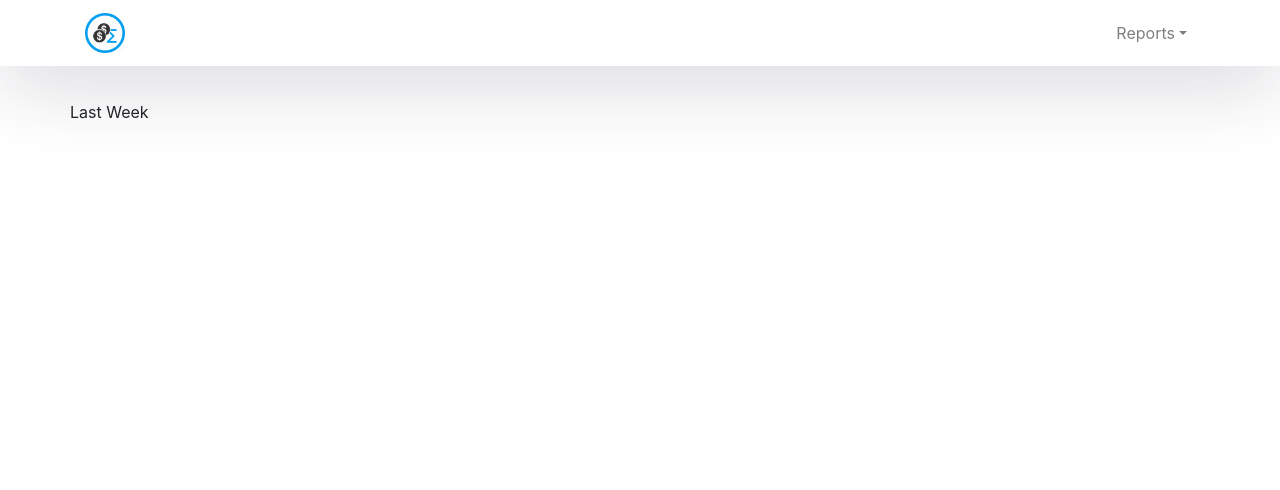
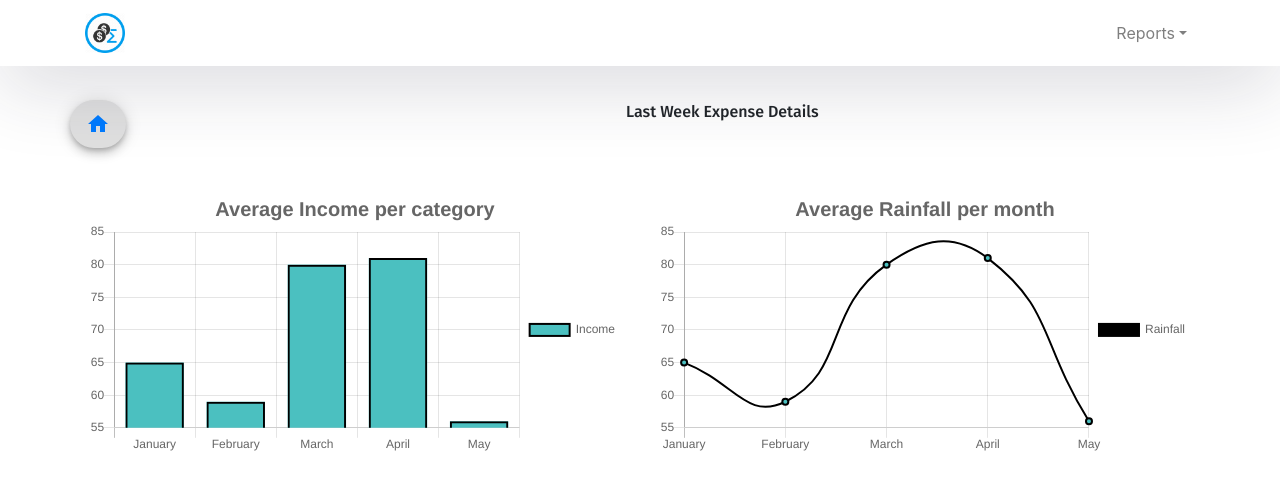
Before and after one commit to ginigangadharan/Spend-Wise, a React (Create React App) app in the folder spendwise-client/: page /lastweek in a window 1280 px wide. Shown: the top 490 px of the page. Built offline with nearby package versions, Linux system fonts and the light colour scheme.

Commit message:
added home button and chart js package template for reports components

```diff
--- a/spendwise-client/package.json
+++ b/spendwise-client/package.json
@@ -13,11 +13,13 @@
     "axios": "^0.19.2",
     "bootstrap": "^4.5.0",
     "butter-toast": "^3.3.5",
+    "chart.js": "^2.9.3",
     "date-fns": "^2.14.0",
     "font-awesome": "^4.7.0",
     "moment": "^2.26.0",
     "react": "^16.13.1",
     "react-bootstrap": "^1.0.1",
+    "react-chartjs-2": "^2.9.0",
     "react-dom": "^16.13.1",
     "react-router-dom": "^5.1.2",
     "react-scripts": "3.4.1"
--- a/spendwise-client/src/App.css
+++ b/spendwise-client/src/App.css
@@ -36,3 +36,22 @@
     transform: rotate(360deg);
   }
 }
+
+
+/* Charts Component */
+.graphContainer {
+  width: 50vw;
+  height: 50vh;
+  background: white;
+  padding: 30px 20px 10px 20px;
+  border-radius: 10px;
+  -webkit-box-shadow: 0px 10px 0px -5px rgba(0,0,0,0.3);
+  -moz-box-shadow: 0px 10px 0px -5px rgba(0,0,0,0.3);
+  box-shadow: 0px 10px 0px -5px rgba(0,0,0,0.3);
+}
+
+@media only screen and (max-width: 600px) {
+  .graphContainer {
+      width: 80vw;
+  }
+}
--- a/spendwise-client/src/components/pager/pager.js
+++ b/spendwise-client/src/components/pager/pager.js
@@ -2,6 +2,9 @@ import React, { Fragment, Component } from "react";
 
 export default class Pager extends Component {
 
+    constructor(props) {
+        super(props);
+    }
 
     togglePrevious = (e) => {
         e.preventDefault();
--- a/spendwise-client/src/components/reports/customReport.js
+++ b/spendwise-client/src/components/reports/customReport.js
@@ -1,12 +1,47 @@
 import React, { Component } from 'react';
+import { Line } from 'react-chartjs-2';
+import Fab from '@material-ui/core/Fab';
+import HomeSharp from '@material-ui/icons/HomeSharp';
+import { Link } from "react-router-dom";
 
 class customReport extends Component {
+    state = {
+        labels: ['January', 'February', 'March',
+            'April', 'May'],
+        datasets: [
+            {
+                label: 'Rainfall',
+                fill: false,
+                lineTension: 0.5,
+                backgroundColor: 'rgba(75,192,192,1)',
+                borderColor: 'rgba(0,0,0,1)',
+                borderWidth: 2,
+                data: [65, 59, 80, 81, 56]
+            }
+        ]
+    }
     render() {
         return (
             <div className="container" style={{ paddingTop: "100px" }}>
                 <div className="row">
-                    Custom Report
+                    <Fab variant="extended">
+                        <Link to={"/"}><HomeSharp /></Link>
+                    </Fab>
                 </div>
+                <Line
+                    data={this.state}
+                    options={{
+                        title: {
+                            display: true,
+                            text: 'Average Rainfall per month',
+                            fontSize: 20
+                        },
+                        legend: {
+                            display: true,
+                            position: 'right'
+                        }
+                    }}
+                />
             </div>
         );
     }
--- a/spendwise-client/src/components/reports/lastWeek.js
+++ b/spendwise-client/src/components/reports/lastWeek.js
@@ -1,11 +1,82 @@
 import React, { Component } from 'react';
+import { Bar, Line } from 'react-chartjs-2';
+import Fab from '@material-ui/core/Fab';
+import HomeSharp from '@material-ui/icons/HomeSharp';
+import { Link } from "react-router-dom";
 
 class lastWeek extends Component {
+    state = {
+        barData: {
+            labels: ['January', 'February', 'March',
+                'April', 'May'],
+            datasets: [
+                {
+                    label: 'Income',
+                    backgroundColor: 'rgba(75,192,192,1)',
+                    borderColor: 'rgba(0,0,0,1)',
+                    borderWidth: 2,
+                    data: [65, 59, 80, 81, 56]
+                }
+            ]
+        },
+        lineData: {
+            labels: ['January', 'February', 'March',
+                'April', 'May'],
+            datasets: [
+                {
+                    label: 'Rainfall',
+                    fill: false,
+                    lineTension: 0.5,
+                    backgroundColor: 'rgba(75,192,192,1)',
+                    borderColor: 'rgba(0,0,0,1)',
+                    borderWidth: 2,
+                    data: [65, 59, 80, 81, 56]
+                }
+            ]
+        }
+    }
     render() {
         return (
             <div className="container" style={{ paddingTop: "100px" }}>
                 <div className="row">
-                    Last Week
+                    <Fab variant="extended">
+                        <Link to={"/"}><HomeSharp /></Link>
+                    </Fab>
+                    <span style={{ paddingLeft: "500px" }}>Last Week Expense Details</span>
+                </div>
+                <div className="row" style={{ paddingTop: "40px" }}>
+                    <div className="col-sm-6">
+                        <Bar
+                            data={this.state.barData}
+                            options={{
+                                title: {
+                                    display: true,
+                                    text: 'Average Income per category',
+                                    fontSize: 20
+                                },
+                                legend: {
+                                    display: true,
+                                    position: 'right'
+                                }
+                            }}
+                        />
+                    </div>
+                    <div className="col-sm-6">
+                        <Line
+                            data={this.state.lineData}
+                            options={{
+                                title: {
+                                    display: true,
+                                    text: 'Average Rainfall per month',
+                                    fontSize: 20
+                                },
+                                legend: {
+                                    display: true,
+                                    position: 'right'
+                                }
+                            }}
+                        />
+                    </div>
                 </div>
             </div>
         );
--- a/spendwise-client/src/components/reports/previousMonth.js
+++ b/spendwise-client/src/components/reports/previousMonth.js
@@ -1,12 +1,71 @@
 import React, { Component } from 'react';
+import Fab from '@material-ui/core/Fab';
+import HomeSharp from '@material-ui/icons/HomeSharp';
+import { Link } from "react-router-dom";
+import { Pie, Doughnut } from 'react-chartjs-2';
 
 class previousMonth extends Component {
+    state = {
+        labels: ['January', 'February', 'March',
+            'April', 'May'],
+        datasets: [
+            {
+                label: 'Rainfall',
+                backgroundColor: [
+                    '#B21F00',
+                    '#C9DE00',
+                    '#2FDE00',
+                    '#00A6B4',
+                    '#6800B4'
+                ],
+                hoverBackgroundColor: [
+                    '#501800',
+                    '#4B5000',
+                    '#175000',
+                    '#003350',
+                    '#35014F'
+                ],
+                data: [65, 59, 80, 81, 56]
+            }
+        ]
+    }
     render() {
         return (
             <div className="container" style={{ paddingTop: "100px" }}>
                 <div className="row">
-                    Last Month
+                    <Fab variant="extended">
+                        <Link to={"/"}><HomeSharp /></Link>
+                    </Fab>
                 </div>
+                <Pie
+                    data={this.state}
+                    options={{
+                        title: {
+                            display: true,
+                            text: 'Average Rainfall per month',
+                            fontSize: 20
+                        },
+                        legend: {
+                            display: true,
+                            position: 'right'
+                        }
+                    }}
+                />
+
+                <Doughnut
+                    data={this.state}
+                    options={{
+                        title: {
+                            display: true,
+                            text: 'Average Rainfall per month',
+                            fontSize: 20
+                        },
+                        legend: {
+                            display: true,
+                            position: 'right'
+                        }
+                    }}
+                />
             </div>
         );
     }
```
Also changed, not shown: spendwise-client/src/components/dailyExpenseList/dailyExpenseList.js (+4 -4 lines), spendwise-client/src/components/reports/reportsDashboard.js (added, +20 -0 lines), 1 other file (tests, documents, lock files or other folders).
